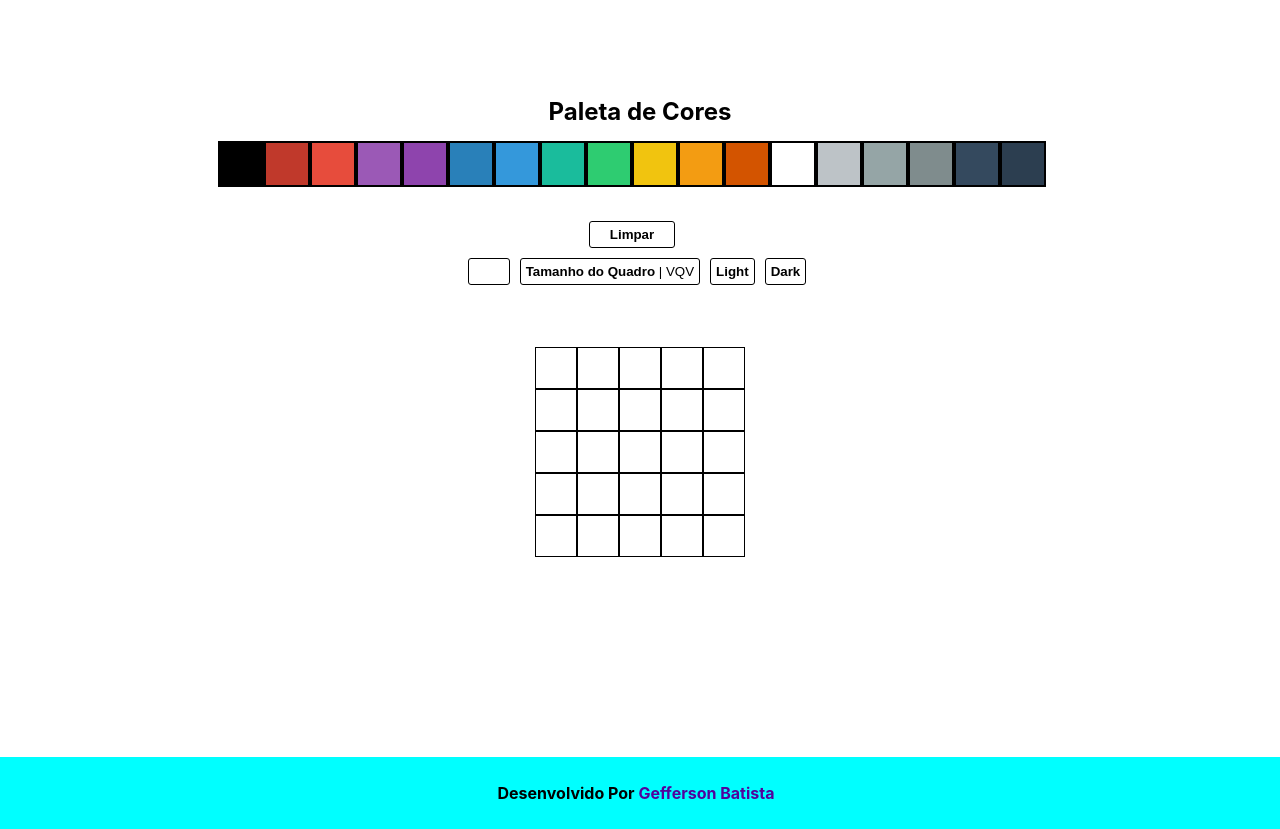
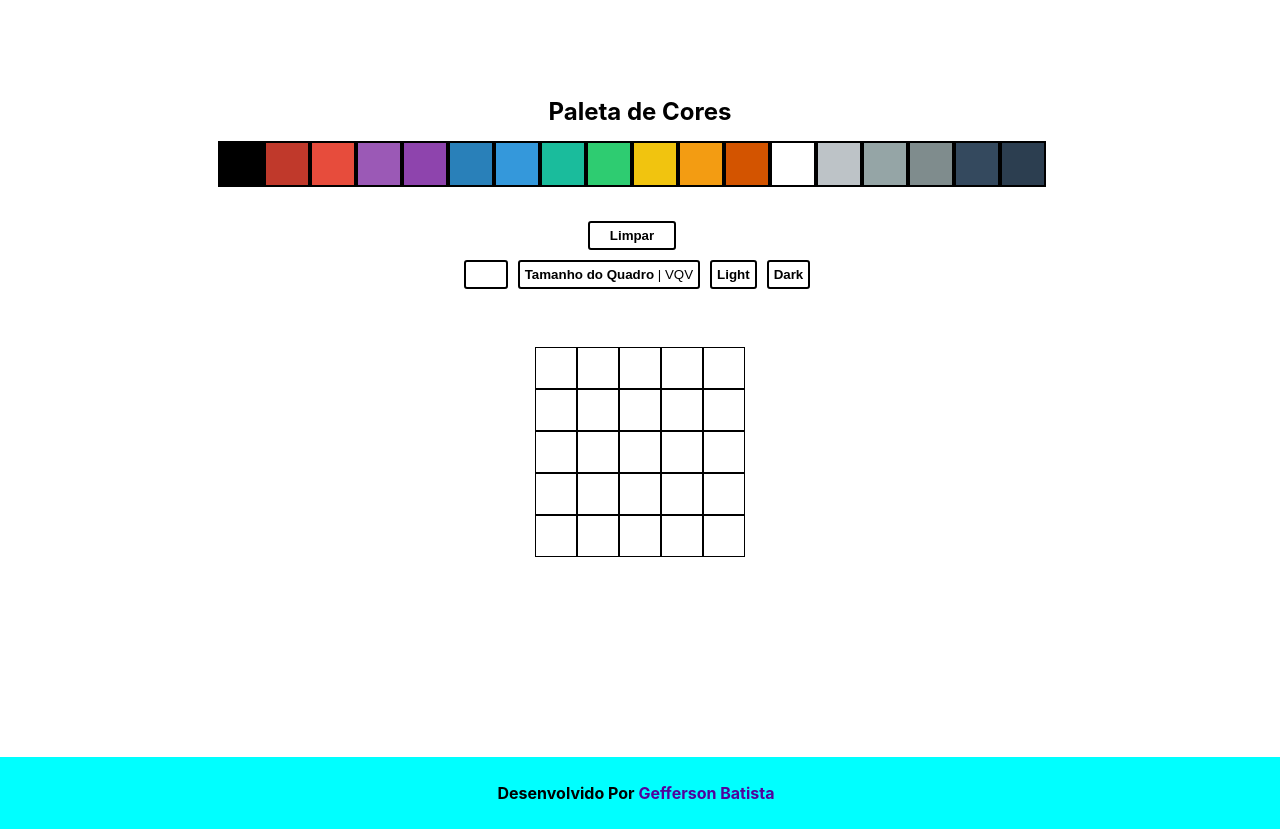
Before and after one commit to imgeff/pixel-art, a plain HTML site: page index.html in a window 1280 px wide. Both pictures are taken after a click on the button "Light". Shown: the part 95-924 px from the top of the page. Drawn offline with Linux system fonts and the light colour scheme.

Commit message:
Ajusta efeito hover e troca tema padrao para Light

```diff
--- a/script.js
+++ b/script.js
@@ -153,21 +153,21 @@ function light() {
   divPalette.style.backgroundColor = 'white';
   buttonLight.style.backgroundColor = 'white';
   buttonLight.style.color = 'black';
-  buttonLight.style.border = '1px solid black';
+  buttonLight.style.border = '2px solid black';
   body.style.backgroundColor = 'white';
   h2.style.color = 'black';
   buttonClean.style.backgroundColor = 'white';
   buttonClean.style.color = 'black';
-  buttonClean.style.border = '1px solid black';
+  buttonClean.style.border = '2px solid black';
   inputBoard.style.backgroundColor = 'white';
   inputBoard.style.color = 'black';
-  inputBoard.style.border = '1px solid black';
+  inputBoard.style.border = '2px solid black';
   buttonBoard.style.backgroundColor = 'white';
   buttonBoard.style.color = 'black';
-  buttonBoard.style.border = '1px solid black';
+  buttonBoard.style.border = '2px solid black';
   buttonDark.style.backgroundColor = 'white';
   buttonDark.style.color = 'black';
-  buttonDark.style.border = '1px solid black';
+  buttonDark.style.border = '2px solid black';
   // Adição de efeito hover em outros temas
   function hoverEfect (element) {
     element.addEventListener('mousemove', function () {
@@ -175,7 +175,9 @@ function light() {
     })
 
     element.addEventListener('mouseout', function () {
-      element.style.backgroundColor = 'unset';
+      element.style.backgroundColor = 'white';
+      element.style.color = 'black';
+      element.style.border = '2px solid black';
     })
   }
   hoverEfect(buttonDark);
@@ -196,34 +198,34 @@ function dark() {
   divPalette.style.backgroundColor = 'aqua';
   buttonDark.style.backgroundColor = 'black';
   buttonDark.style.color = 'white';
-  buttonDark.style.border = '1px solid white';
+  buttonDark.style.border = '2px solid white';
   body.style.backgroundColor = 'black';
   h2.style.color = 'white';
   buttonClean.style.backgroundColor = 'black';
   buttonClean.style.color = 'white';
-  buttonClean.style.border = '1px solid white';
-  buttonDark.style.border = '1px solid white';
+  buttonClean.style.border = '2px solid white';
+  buttonDark.style.border = '2px solid white';
   inputBoard.style.backgroundColor = 'black';
   inputBoard.style.color = 'white';
-  inputBoard.style.border = '1px solid white';
+  inputBoard.style.border = '2px solid white';
   buttonBoard.style.backgroundColor = 'black';
   buttonBoard.style.color = 'white';
-  buttonBoard.style.border = '1px solid white';
+  buttonBoard.style.border = '2px solid white';
   buttonLight.style.backgroundColor = 'black';
   buttonLight.style.color = 'white';
-  buttonLight.style.border = '1px solid white';
+  buttonLight.style.border = '2px solid white';
   // Adição de efeito hover em outros temas
   function hoverEfect (element) {
     element.addEventListener('mousemove', function () {
       element.style.backgroundColor = 'aqua';
       element.style.color = 'black';
-      element.style.border = '1px solid black'
+      element.style.border = '2px solid aqua'
     })
 
     element.addEventListener('mouseout', function () {
       element.style.backgroundColor = 'black';
       element.style.color = 'white';
-      element.style.border = '1px solid white';
+      element.style.border = '2px solid white';
     })
   }
   hoverEfect(buttonDark);
--- a/style.css
+++ b/style.css
@@ -2,7 +2,7 @@
 
 body {
   font-family: -apple-system, Roboto, Oxygen, Ubuntu, Cantarell, sans-serif;
-  background-color: rgb(22, 22, 22);
+  background-color: white;
   margin: 0;
   padding: 0;
 }
@@ -42,7 +42,7 @@ a {
 }
 
 #color-palette {
-  background-color: aqua;
+  background-color: white;
   padding: 8px 0px;
   display: block;
   text-align: center;
@@ -92,9 +92,9 @@ text-align: center;
   border-radius: 3px;
   padding: 5px 20px;
   margin-top: 30px;
-  background-color: black;
-  color: white;
-  border: 1px solid white;
+  background-color: white;
+  color: black;
+  border: 2px solid black;
 }
 
 #position-clean {
@@ -103,9 +103,9 @@ text-align: center;
 
 #generate-board {
   padding: 5px;
-  background-color: black;
-  color: white;
-  border: 1px solid white;
+  background-color: white;
+  color: black;
+  border: 2px solid black;
   border-radius: 3px;
   margin-top: 10px;
   margin-left: 10px;
@@ -114,9 +114,9 @@ text-align: center;
 #board-size {
   font-weight: 900;
   padding: 5px;
-  background-color: black;
-  color: white;
-  border: 1px solid white;
+  background-color: white;
+  color: black;
+  border: 2px solid black;
   border-radius: 3px;
   margin-left: 10px;
   text-align: center;
@@ -126,27 +126,27 @@ text-align: center;
 #clear-board:hover {
   background-color: rgb(0, 255, 221);
   color: black;
-  border: 1px solid black;
+  border: 2px solid black;
 }
 
 #board-size:hover {
   background-color: rgb(0, 255, 221);
   color: black;
-  border: 1px solid black;
+  border: 2px solid black;
 }
 
 #generate-board:hover {
   background-color: rgb(0, 255, 221);
   color: black;
-  border: 1px solid black;
+  border: 2px solid black;
 }
 
 #light-mode {
   font-weight: 900;
   padding: 5px;
-  background-color: black;
-  color: white;
-  border: 1px solid white;
+  background-color: white;
+  color: black;
+  border: 2px solid black;
   border-radius: 3px;
   margin-left: 10px;
   text-align: center;
@@ -155,15 +155,15 @@ text-align: center;
 #light-mode:hover {
   background-color: rgb(0, 255, 221);
   color: black;
-  border: 1px solid black;
+  border: 2px solid black;
 }
 
 #dark-mode {
   font-weight: 900;
   padding: 5px;
-  background-color: black;
-  color: white;
-  border: 1px solid white;
+  background-color: white;
+  color: black;
+  border: 2px solid black;
   border-radius: 3px;
   margin-left: 10px;
   text-align: center;
@@ -172,5 +172,5 @@ text-align: center;
 #dark-mode:hover {
   background-color: rgb(0, 255, 221);
   color: black;
-  border: 1px solid black;
+  border: 2px solid black;
 }
```
